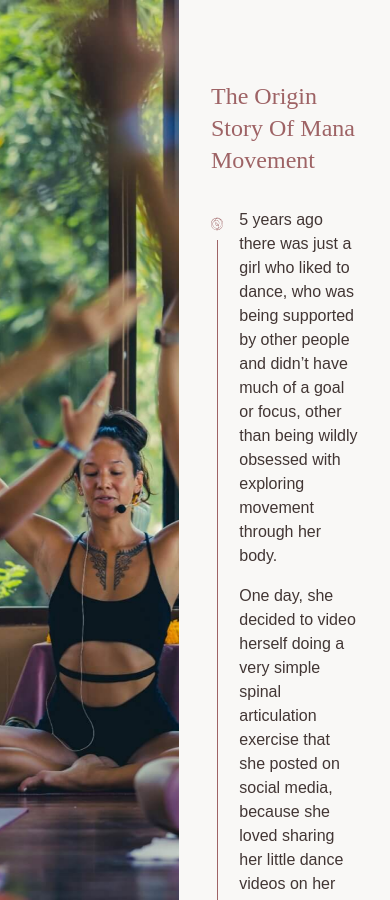
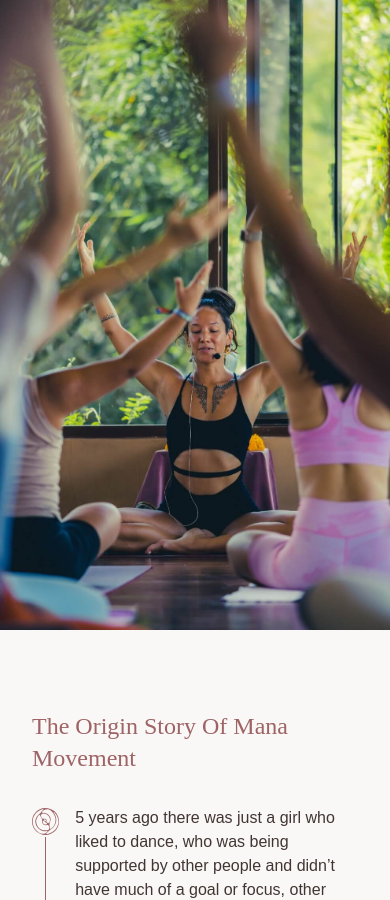
Before and after one commit to brittwoodard/mana-movement, a Jekyll site: the page built from about.html, in a window 390 px wide and 900 px high. Built offline with Jekyll 4.4.1, drawn with Linux system fonts in a browser that asks for light colours; nearby versions of some CDN libraries; some web fonts are replaced.

Commit message:
about styling before messing with the last section's image

```diff
--- a/about.html
+++ b/about.html
@@ -85,13 +85,13 @@ seo:
 ---
 
 <!-- Hero Banner -->
-<section class="grid grid-cols-2 gap-8 min-h-screen">
+<section class="md:grid md:grid-cols-2 md:gap-8 min-h-screen">
 
     <!-- Left Column / Fixed Image -->
-    <div class="sticky top-0 h-screen bg-image-style min-h-[80vh]" style="background-image: url('{{ page.hero-banner.image.image_path }}'); background-position: {{ page.hero-banner.image.image_focus }};"></div>
+    <div class="md:sticky md:top-0 md:h-screen bg-image-style h-[70vh] md:min-h-[80vh]" style="background-image: url('{{ page.hero-banner.image.image_path }}'); background-position: {{ page.hero-banner.image.image_focus }};"></div>
 
     <!-- Right Column / Scroll Text -->
-<div class="overflow-y-auto my-20 pr-8 lg:pr-20">
+  <div class="overflow-y-auto mt-20 mb-0 lg:my-20 pr-8 lg:pr-20 pl-8 lg:pl-0">
     <h1 class="heading-md text-feature mb-8">{{ page.hero-banner.heading }}</h1>
 
     {% for block in page.hero-banner.timeline %}
@@ -109,7 +109,7 @@ seo:
       </div>
 
       <!-- Story Column -->
-      <div class="col-span-11 mb-12 last:mb-0 pl-4">
+      <div class="col-span-11 mb-12 last:mb-0 pl-4 pb-12 md:pb-0">
         {{ block | markdownify }}
       </div>
 
@@ -121,7 +121,10 @@ seo:
 
 
 <!-- About Mana Mei -->
-<section class="grid grid-cols-3 gap-20 section-padding">
+<section class="lg:grid lg:grid-cols-3 lg:gap-20 pb-20 md:py-10p px-8 lg:px-20">
+
+  <!-- Mobile Image -->
+  <div class="md:hidden bg-image-style min-h-[80vh] mb-12" style="background-image: url('{{ page.about-mana.image.image_path }}'); background-position: {{ page.about-mana.image_focus }};"></div>
 
   <!-- Left Column / Text -->
   <div class="col-span-2 flex items-center">
@@ -136,7 +139,7 @@ seo:
   </div>
 
   <!-- Right Column / Image -->
-  <div class="bg-image-style min-h-[80vh]" style="background-image: url('{{ page.about-mana.image.image_path }}'); background-position: {{ page.about-mana.image_focus }};"></div>
+  <div class="hidden lg:block bg-image-style min-h-[80vh] mt-20 lg:mt-0" style="background-image: url('{{ page.about-mana.image.image_path }}'); background-position: {{ page.about-mana.image_focus }};"></div>
 </section>
 
 
--- a/assets/css/style.css
+++ b/assets/css/style.css
@@ -702,6 +702,15 @@ video {
 .z-20 {
   z-index: 20;
 }
+.order-first {
+  order: -9999;
+}
+.order-1 {
+  order: 1;
+}
+.order-last {
+  order: 9999;
+}
 .col-span-1 {
   grid-column: span 1 / span 1;
 }
@@ -754,6 +763,12 @@ video {
 .mt-8 {
   margin-top: 2rem;
 }
+.mt-20 {
+  margin-top: 5rem;
+}
+.mb-0 {
+  margin-bottom: 0px;
+}
 .block {
   display: block;
 }
@@ -793,6 +808,9 @@ video {
 .h-screen {
   height: 100vh;
 }
+.h-\[70vh\] {
+  height: 70vh;
+}
 .min-h-\[60vh\] {
   min-height: 60vh;
 }
@@ -811,8 +829,8 @@ video {
 .w-\[360px\] {
   width: 360px;
 }
-.w-\[50vw\] {
-  width: 50vw;
+.w-\[40vw\] {
+  width: 40vw;
 }
 .w-\[65\%\] {
   width: 65%;
@@ -825,9 +843,6 @@ video {
 }
 .w-full {
   width: 100%;
-}
-.w-\[40vw\] {
-  width: 40vw;
 }
 .flex-grow {
   flex-grow: 1;
@@ -851,9 +866,6 @@ video {
 .grid-cols-2 {
   grid-template-columns: repeat(2, minmax(0, 1fr));
 }
-.grid-cols-3 {
-  grid-template-columns: repeat(3, minmax(0, 1fr));
-}
 .flex-col {
   flex-direction: column;
 }
@@ -871,9 +883,6 @@ video {
 }
 .justify-items-center {
   justify-items: center;
-}
-.gap-20 {
-  gap: 5rem;
 }
 .gap-4 {
   gap: 1rem;
@@ -932,11 +941,30 @@ video {
 .p-5p {
   padding: 5%;
 }
+.px-8 {
+  padding-left: 2rem;
+  padding-right: 2rem;
+}
 .pl-4 {
   padding-left: 1rem;
 }
 .pr-8 {
   padding-right: 2rem;
+}
+.pl-8 {
+  padding-left: 2rem;
+}
+.pb-20 {
+  padding-bottom: 5rem;
+}
+.pt-8 {
+  padding-top: 2rem;
+}
+.pb-8 {
+  padding-bottom: 2rem;
+}
+.pb-12 {
+  padding-bottom: 3rem;
 }
 .text-center {
   text-align: center;
@@ -1003,6 +1031,12 @@ video {
 }
 
 @media (min-width: 768px) {
+  .md\:sticky {
+    position: sticky;
+  }
+  .md\:top-0 {
+    top: 0px;
+  }
   .md\:mb-0 {
     margin-bottom: 0px;
   }
@@ -1012,8 +1046,17 @@ video {
   .md\:grid {
     display: grid;
   }
+  .md\:hidden {
+    display: none;
+  }
   .md\:h-\[394px\] {
     height: 394px;
+  }
+  .md\:h-screen {
+    height: 100vh;
+  }
+  .md\:min-h-\[80vh\] {
+    min-height: 80vh;
   }
   .md\:w-\[40\%\] {
     width: 40%;
@@ -1037,6 +1080,16 @@ video {
   .md\:gap-8 {
     gap: 2rem;
   }
+  .md\:py-10p {
+    padding-top: 10%;
+    padding-bottom: 10%;
+  }
+  .md\:pt-0 {
+    padding-top: 0px;
+  }
+  .md\:pb-0 {
+    padding-bottom: 0px;
+  }
 }
 
 @media (min-width: 1024px) {
@@ -1051,6 +1104,18 @@ video {
   .lg\:mb-10p {
     margin-bottom: 10%;
   }
+  .lg\:mt-0 {
+    margin-top: 0px;
+  }
+  .lg\:block {
+    display: block;
+  }
+  .lg\:grid {
+    display: grid;
+  }
+  .lg\:hidden {
+    display: none;
+  }
   .lg\:w-\[65\%\] {
     width: 65%;
   }
@@ -1060,11 +1125,25 @@ video {
   .lg\:w-\[80\%\] {
     width: 80%;
   }
+  .lg\:grid-cols-3 {
+    grid-template-columns: repeat(3, minmax(0, 1fr));
+  }
   .lg\:gap-20 {
     gap: 5rem;
   }
+  .lg\:px-20 {
+    padding-left: 5rem;
+    padding-right: 5rem;
+  }
+  .lg\:py-10p {
+    padding-top: 10%;
+    padding-bottom: 10%;
+  }
   .lg\:pr-20 {
     padding-right: 5rem;
+  }
+  .lg\:pl-0 {
+    padding-left: 0px;
   }
   .lg\:text-4xl {
     font-size: 2.25rem;
```
